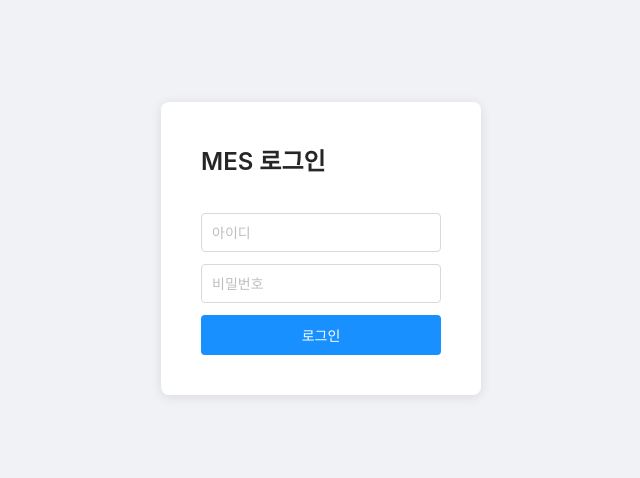
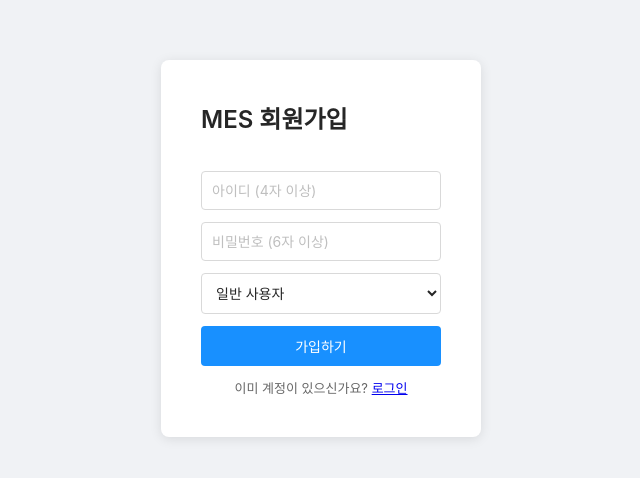
Before and after one commit to luma200ok/mes_server, a React (Vite) app in the folder client/: page /register in a window 1280 px wide. Before the commit this address led to /login. Shown: the part 152-630 px from the top of the page, without its empty margins (319-959 px from the left). Built offline with nearby package versions, Linux system fonts and the light colour scheme; no server answers.

Commit message:
feat: 회원가입 페이지 추가 및 로그인 페이지 링크 연결

```diff
--- a/client/src/App.jsx
+++ b/client/src/App.jsx
@@ -3,6 +3,7 @@ import { AuthProvider } from './context/AuthContext';
 import PrivateRoute from './components/PrivateRoute';
 import Layout from './components/Layout';
 import LoginPage from './pages/LoginPage';
+import RegisterPage from './pages/RegisterPage';
 import DashboardPage from './pages/DashboardPage';
 import EquipmentPage from './pages/EquipmentPage';
 import WorkOrderPage from './pages/WorkOrderPage';
@@ -14,7 +15,8 @@ export default function App() {
     <AuthProvider>
       <BrowserRouter>
         <Routes>
-          <Route path="/login" element={<LoginPage />} />
+          <Route path="/login"    element={<LoginPage />} />
+          <Route path="/register" element={<RegisterPage />} />
           <Route path="/*" element={
             <PrivateRoute>
               <Layout>
--- a/client/src/api/auth.js
+++ b/client/src/api/auth.js
@@ -2,3 +2,6 @@ import api from './axiosInstance';
 
 export const login = (username, password) =>
   api.post('/api/auth/login', { username, password });
+
+export const register = (username, password, role) =>
+  api.post('/api/auth/register', { username, password, role });
--- a/client/src/pages/LoginPage.jsx
+++ b/client/src/pages/LoginPage.jsx
@@ -1,5 +1,5 @@
 import { useState } from 'react';
-import { useNavigate } from 'react-router-dom';
+import { useNavigate, Link } from 'react-router-dom';
 import { login } from '../api/auth';
 import { useAuth } from '../context/AuthContext';
 
@@ -32,6 +32,7 @@ export default function LoginPage() {
         <input style={styles.input} type="password" placeholder="비밀번호" value={password}
           onChange={e => setPassword(e.target.value)} />
         <button style={styles.btn} type="submit">로그인</button>
+        <p style={styles.link}>계정이 없으신가요? <Link to="/register">회원가입</Link></p>
       </form>
     </div>
   );
@@ -43,4 +44,5 @@ const styles = {
   input:   { padding:'10px', borderRadius:'4px', border:'1px solid #d9d9d9', fontSize:'14px' },
   btn:     { padding:'10px', background:'#1890ff', color:'#fff', border:'none', borderRadius:'4px', cursor:'pointer', fontSize:'14px' },
   error:   { color:'red', fontSize:'13px', margin:0 },
+  link:    { textAlign:'center', fontSize:'13px', color:'#666' },
 };
--- /dev/null
+++ b/client/src/pages/RegisterPage.jsx
@@ -0,0 +1,59 @@
+import { useState } from 'react';
+import { useNavigate, Link } from 'react-router-dom';
+import { register } from '../api/auth';
+
+export default function RegisterPage() {
+  const [form, setForm]   = useState({ username: '', password: '', role: 'USER' });
+  const [error, setError] = useState('');
+  const [success, setSuccess] = useState(false);
+  const navigate = useNavigate();
+
+  const handleChange = (e) => setForm({ ...form, [e.target.name]: e.target.value });
+
+  const handleSubmit = async (e) => {
+    e.preventDefault();
+    setError('');
+    try {
+      await register(form.username, form.password, form.role);
+      setSuccess(true);
+      setTimeout(() => navigate('/login'), 1500);
+    } catch (err) {
+      const msg = err.response?.data?.message || '회원가입에 실패했습니다.';
+      setError(msg);
+    }
+  };
+
+  return (
+    <div style={styles.wrapper}>
+      <form style={styles.box} onSubmit={handleSubmit}>
+        <h2 style={{ marginBottom: 24 }}>MES 회원가입</h2>
+        {error   && <p style={styles.error}>{error}</p>}
+        {success && <p style={styles.success}>가입 완료! 로그인 페이지로 이동합니다.</p>}
+        <input
+          style={styles.input} name="username" placeholder="아이디 (4자 이상)"
+          value={form.username} onChange={handleChange} minLength={4} required
+        />
+        <input
+          style={styles.input} name="password" type="password" placeholder="비밀번호 (6자 이상)"
+          value={form.password} onChange={handleChange} minLength={6} required
+        />
+        <select style={styles.input} name="role" value={form.role} onChange={handleChange}>
+          <option value="USER">일반 사용자</option>
+          <option value="ADMIN">관리자</option>
+        </select>
+        <button style={styles.btn} type="submit">가입하기</button>
+        <p style={styles.link}>이미 계정이 있으신가요? <Link to="/login">로그인</Link></p>
+      </form>
+    </div>
+  );
+}
+
+const styles = {
+  wrapper:  { display:'flex', justifyContent:'center', alignItems:'center', height:'100vh', background:'#f0f2f5' },
+  box:      { background:'#fff', padding:'40px', borderRadius:'8px', width:'320px', boxShadow:'0 2px 12px rgba(0,0,0,0.1)', display:'flex', flexDirection:'column', gap:'12px' },
+  input:    { padding:'10px', borderRadius:'4px', border:'1px solid #d9d9d9', fontSize:'14px' },
+  btn:      { padding:'10px', background:'#1890ff', color:'#fff', border:'none', borderRadius:'4px', cursor:'pointer', fontSize:'14px' },
+  error:    { color:'red', fontSize:'13px', margin:0 },
+  success:  { color:'green', fontSize:'13px', margin:0 },
+  link:     { textAlign:'center', fontSize:'13px', color:'#666' },
+};
```
